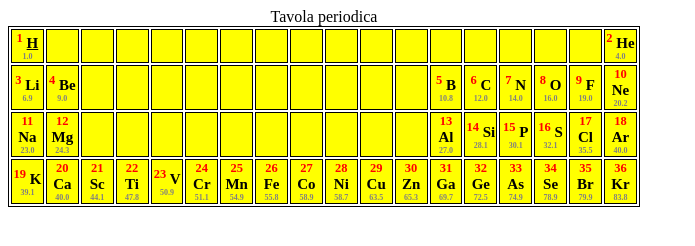
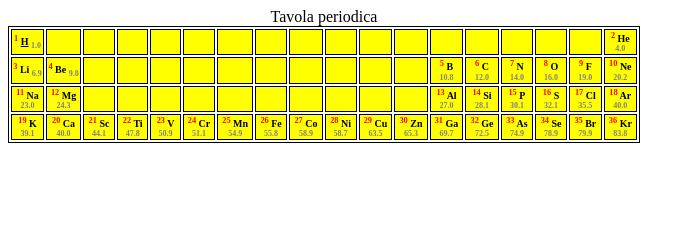
Before and after one commit to Krobbolo/Krobbolo.github.io, a plain HTML site: page index.html in a window 1280 px wide. Shown: the whole page, without its empty margins (0-695 px from the left). Drawn offline with Linux system fonts and the light colour scheme.

Commit message:
update index

```diff
--- a/index.css
+++ b/index.css
@@ -1,14 +1,13 @@
 table,tr,th{
     border: 1px solid black;
-    width: 25px;
-    height: 25px;
+
 }
 table{
     width: 50%
 }
 th {
     background-color: yellow;
-    font-size: 15px;
+    font-size: 10px;
 }
 sup{
     color:red;
```
